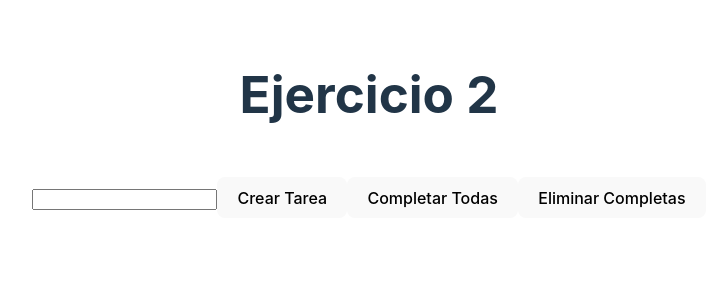
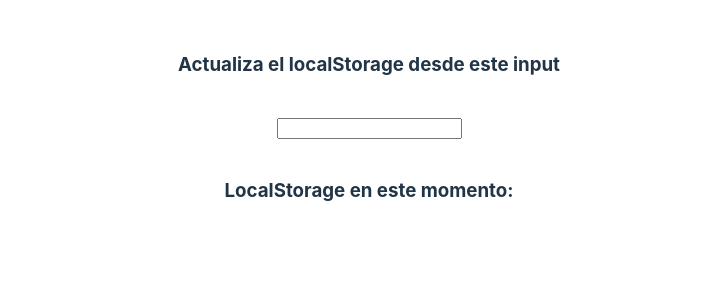
Before and after one commit to chuttmateo/ejercicios-front3, a React (Vite) app: page / in a window 1280 px wide. Shown: the top 300 px of the page, without its empty margins (271-987 px from the left). Built offline with nearby package versions, Linux system fonts and the light colour scheme.

Commit message:
custom hook useLocalStorage

```diff
--- /dev/null
+++ b/src/ejercicios/ejercicio-clase-22/Clase.css
@@ -0,0 +1,11 @@
+#root {
+  max-width: 1280px;
+  margin: 0 auto;
+  padding: 2rem;
+  text-align: center;
+
+  display: flex;
+  flex-direction: column;
+  align-items: center;
+  gap: 20px;
+}
--- /dev/null
+++ b/src/ejercicios/ejercicio-clase-22/Clase.jsx
@@ -0,0 +1,19 @@
+import "./Clase.css";
+import useLocalStorage from "./ejercicio-1/useLocalStorage";
+
+
+function Clase() {
+
+  const {dataLocal, actualizar} = useLocalStorage("la-llave")
+
+
+  return (
+    <>
+    <h3>Actualiza el localStorage desde este input</h3>
+    <input type="text" onChange={(e)=> actualizar(e.target.value)} defaultValue={dataLocal}/>
+    <h3>LocalStorage en este momento: {dataLocal}</h3>
+    </>
+  );
+}
+
+export default Clase;
--- /dev/null
+++ b/src/ejercicios/ejercicio-clase-22/ejercicio-1/useLocalStorage.jsx
@@ -0,0 +1,19 @@
+import { useEffect, useState } from "react"
+
+function useLocalStorage(key) {
+
+    const [ dataLocal, setState] = useState("")
+
+    useEffect(()=>{
+        const data = localStorage.getItem(key) ? JSON.parse(localStorage.getItem(key)) : "";
+        setState(data)
+    },[])
+    function actualizar(valor) {
+        localStorage.setItem(key, JSON.stringify(valor))
+        setState(valor)
+    }
+
+    return { dataLocal, actualizar }
+}
+
+export default useLocalStorage
--- a/src/main.jsx
+++ b/src/main.jsx
@@ -1,7 +1,7 @@
 import React from "react";
 import ReactDOM from "react-dom/client";
 import "./index.css";
-import Clase from "./ejercicios/ejercicio-clase-21/Clase";
+import Clase from "./ejercicios/ejercicio-clase-22/Clase";
 import { BrowserRouter } from "react-router-dom";
 
 ReactDOM.createRoot(document.getElementById("root")).render(
```
